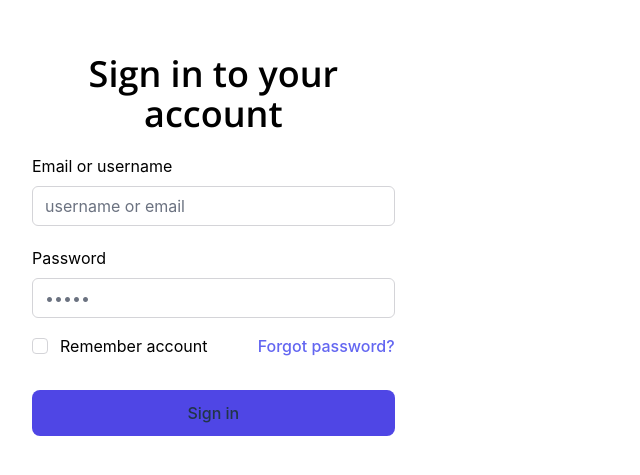
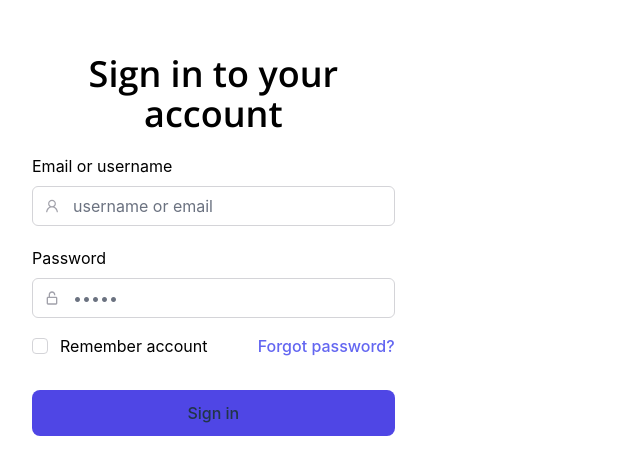
Before and after one commit to drbirkin/admin-ecommerce, a React (Vite) app: page /auth in a window 1280 px wide. Shown: the part 155-630 px from the top of the page, without its empty margins (0-640 px from the left). Built offline with nearby package versions, Linux system fonts and the light colour scheme.

Commit message:
updated styling

```diff
--- a/src/components/authentication/login/loginForm.component.jsx
+++ b/src/components/authentication/login/loginForm.component.jsx
@@ -1,5 +1,5 @@
-import { FontAwesomeIcon } from "@fortawesome/react-fontawesome"
-import { solid, regular, brands, icon } from '@fortawesome/fontawesome-svg-core/import.macro'
+import {AiOutlineUser} from 'react-icons/ai'
+import {BiLockOpenAlt} from 'react-icons/bi'
 
 export function LoginForm() {
   return (
@@ -7,23 +7,33 @@ export function LoginForm() {
       <label htmlFor="email" className="text-black text-left mt-5">
         Email or username
       </label>
+      <div className='group relative mt-2'>
+        <div className='absolute inset-y-0 left-0 flex items-center pl-3 pointer-events-none text-zinc-400'>
+          <AiOutlineUser/>
+        </div>
         <input
           type="text"
           id="username"
-        className="bg-white border-zinc-300 border rounded-md h-10 mt-2 text-black focus:border-indigo-500 focus:ring-indigo-200"
+          className="bg-white border-zinc-300 border rounded-md h-10 w-full pl-10 text-black focus:border-indigo-200 focus:ring-indigo-200"
           placeholder="username or email"
           required
         />
+      </div>
       <label htmlFor="email" className="text-black text-left mt-5">
         Password
       </label>
+      <div className='relative mt-2 '>
+        <div className='absolute inset-y-0 left-0 flex items-center pl-3 pointer-events-none text-zinc-400'>
+          <BiLockOpenAlt/>
+        </div>
         <input
           type="password"
           id="password"
-        className="bg-white border-zinc-300 border rounded-md h-10 mt-2 text-black focus:border-indigo-500 focus:ring-indigo-200"
+          className="bg-white border-zinc-300 border rounded-md h-10 w-full pl-10 text-black focus:border-indigo-200 focus:ring-indigo-200"
           placeholder="•••••"
           required
         />
+      </div>
       <div className="flex justify-between mt-4">
         <label className="remember flex items-center">
           <input
--- a/tailwind.config.cjs
+++ b/tailwind.config.cjs
@@ -8,5 +8,10 @@ module.exports = {
       },
     },
   },
+  variants: {
+    extend: {
+      textColor: ['group-focus']
+    }
+  },
   plugins: [require('@tailwindcss/forms')],
 }
```
Lines whose indentation alone changed are shown as unchanged.
